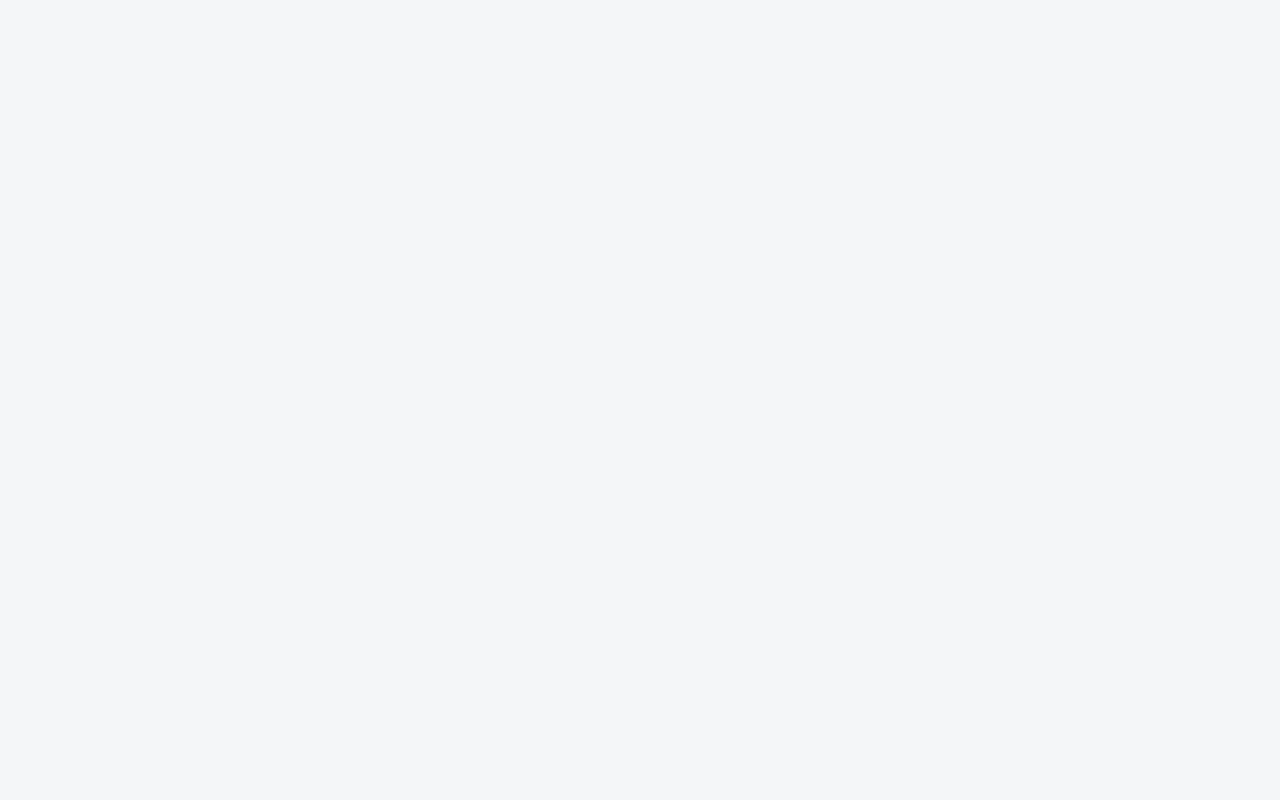
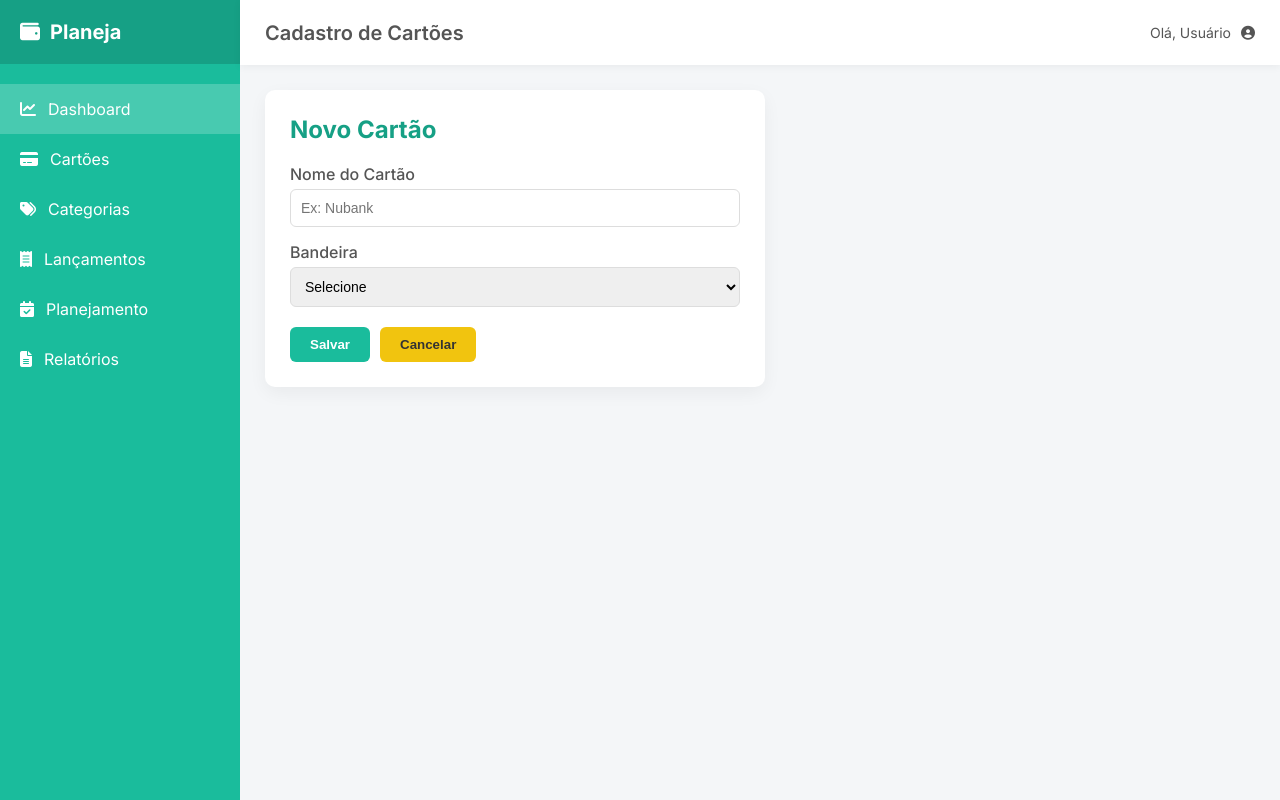
Before and after one commit to Lamonier-Barbosa/Planeja-Financeiro-APP-FrontEnd, an Angular app: page / in a window 1280 px wide. Built offline with nearby package versions, Linux system fonts and the light colour scheme.

Commit message:
testando pipe e começando template

```diff
--- a/src/app/app.html
+++ b/src/app/app.html
@@ -1 +1,2 @@
+<app-template></app-template>
 <router-outlet />
--- a/src/app/app.ts
+++ b/src/app/app.ts
@@ -1,9 +1,10 @@
 import { Component, signal } from '@angular/core';
 import { RouterOutlet } from '@angular/router';
+import { Template } from './template/template'
 
 @Component({
   selector: 'app-root',
-  imports: [RouterOutlet],
+  imports: [RouterOutlet, Template],
   templateUrl: './app.html',
   styleUrl: './app.scss'
 })
--- a/src/app/template/template.html
+++ b/src/app/template/template.html
@@ -1,8 +1,81 @@
 <div class="app-container">
+
+    <!-- Sidebar -->
     <aside class="sidebar">
         <div class="sidebar-logo">
             <i class="fa-solid fa-wallet"></i>
             <span>Planeja</span>
         </div>
+
+        <nav class="sidebar-menu">
+            <a class="menu-item active">
+                <i class="fa-solid fa-chart-line"></i>
+                <span>Dashboard</span>
+            </a>
+            <a class="menu-item">
+                <i class="fa-solid fa-credit-card"></i>
+                <span>Cartões</span>
+            </a>
+            <a class="menu-item">
+                <i class="fa-solid fa-tags"></i>
+                <span>Categorias</span>
+            </a>
+            <a class="menu-item">
+                <i class="fa-solid fa-receipt"></i>
+                <span>Lançamentos</span>
+            </a>
+            <a class="menu-item">
+                <i class="fa-solid fa-calendar-check"></i>
+                <span>Planejamento</span>
+            </a>
+            <a class="menu-item">
+                <i class="fa-solid fa-file-lines"></i>
+                <span>Relatórios</span>
+            </a>
+        </nav>
     </aside>
+
+    <!-- Conteúdo principal -->
+    <div class="main-content">
+
+        <!-- Header -->
+        <header class="header">
+            <h1>Cadastro de Cartões</h1>
+
+            <div class="user-area">
+                <span class="user-name">Olá, Usuário</span>
+                <i class="fa-solid fa-circle-user"></i>
+            </div>
+        </header>
+        <!-- Conteúdo -->
+        <main class="content">
+            <div class="card">
+                <h2>Novo Cartão</h2>
+
+                <form class="form">
+                    <div class="form-group">
+                        <label for="nome">Nome do Cartão</label>
+                        <input type="text" id="nome" placeholder="Ex: Nubank">
+                    </div>
+
+                    <div class="form-group">
+                        <label for="bandeira">Bandeira</label>
+                        <select id="bandeira">
+                            <option>Selecione</option>
+                            <option>Visa</option>
+                            <option>Mastercard</option>
+                            <option>American Express</option>
+                        </select>
+                    </div>
+
+                    <div class="form-actions">
+                        <button type="submit" class="btn-primary">Salvar</button>
+                        <button type="button" class="btn-secondary">Cancelar</button>
+                    </div>
+                </form>
+            </div>
+        </main>
+        <router-outlet></router-outlet>
+    </div>
+
 </div>
--- a/src/app/template/template.ts
+++ b/src/app/template/template.ts
@@ -1,9 +1,10 @@
 import { Component } from '@angular/core';
+import { RouterOutlet } from '@angular/router';
 
 @Component({
   selector: 'app-template',
-  imports: [],
+  imports: [RouterOutlet],
   templateUrl: './template.html',
   styleUrl: './template.scss',
 })
-export class Template {}
+export class Template { }
```
